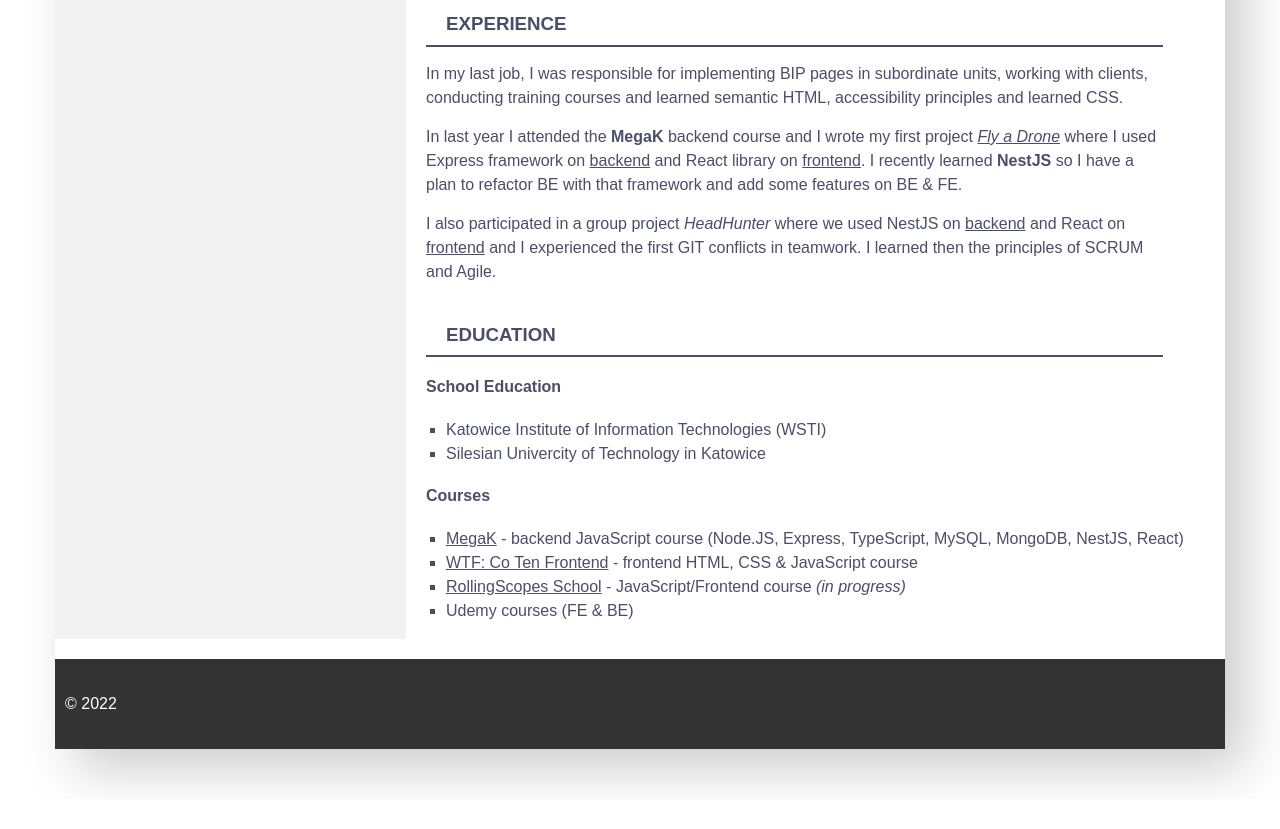
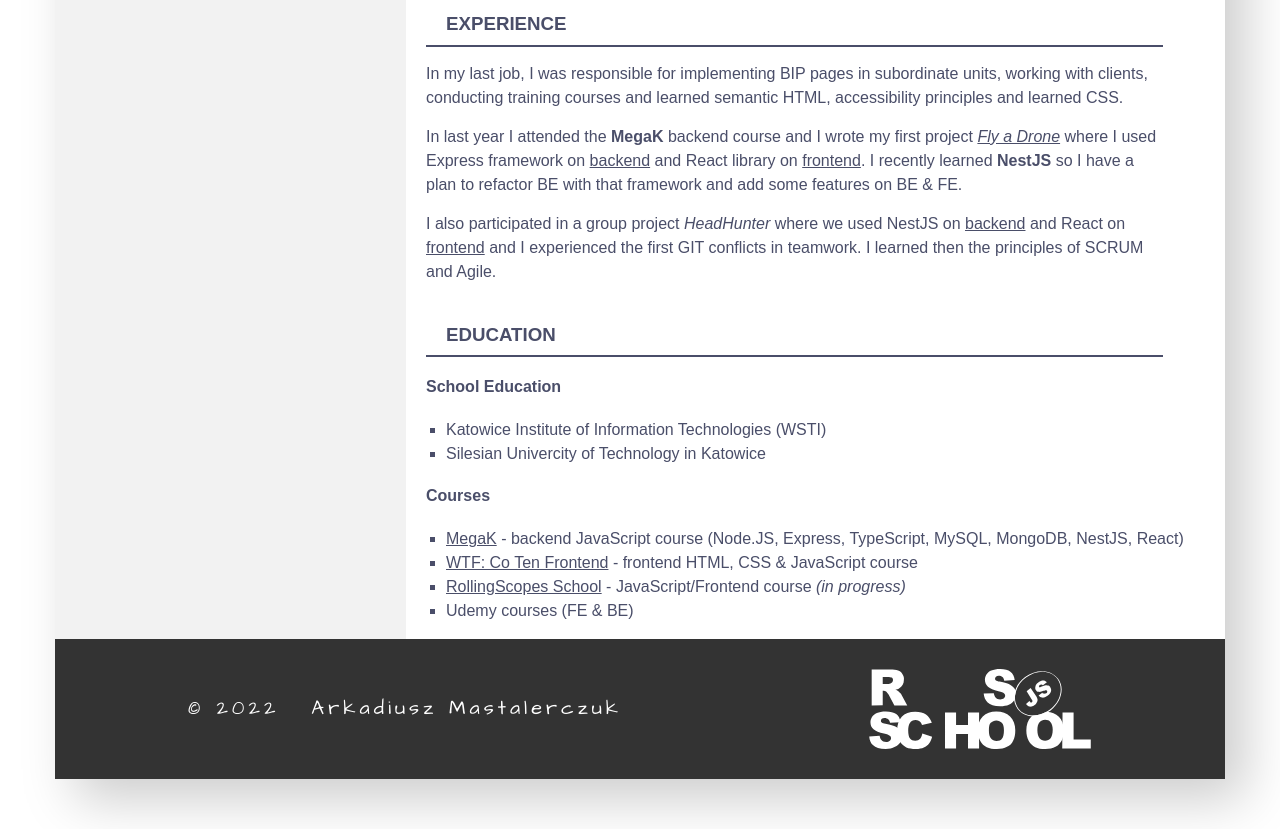
Before and after one commit to arekmastalerczuk/rsschool-cv, a plain HTML site: page index.html in a window 1280 px wide. Shown: the part 1501-2330 px from the top of the page. Before the commit the page ends 2300 px from the top, so only its background shows below. Drawn offline with Linux system fonts and the light colour scheme.

Commit message:
feat: add footer info & styling

```diff
--- a/css/style.css
+++ b/css/style.css
@@ -71,10 +71,27 @@
 }
 
 .footer {
+    display: flex;
+    justify-content: space-around;
+    align-items: center;
     background-color: #333;
     padding: 20px 10px;
-    margin-top: 20px;
     color: white;
+}
+
+.footer img {
+    height: 100px;
+    padding: 10px 0;
+}
+
+.footer p {
+    font-size: 20px;
+    font-family: 'Architects Daughter', Arial, sans-serif;
+    letter-spacing: 4px;
+}
+
+.footer span {
+    margin-right: 20px;
 }
 
 .language ul {
--- a/index.html
+++ b/index.html
@@ -132,7 +132,8 @@
         </div>
     </main>
     <footer class="footer">
-        <p>&copy 2022</p>
+        <p><span>&copy 2022</span> Arkadiusz Mastalerczuk</p>
+        <img src="./images/rsschool.svg" alt="RollingScopes School logo">
     </footer>
 </div>
 
```
Also changed, not shown: images/rsschool.svg (added).
